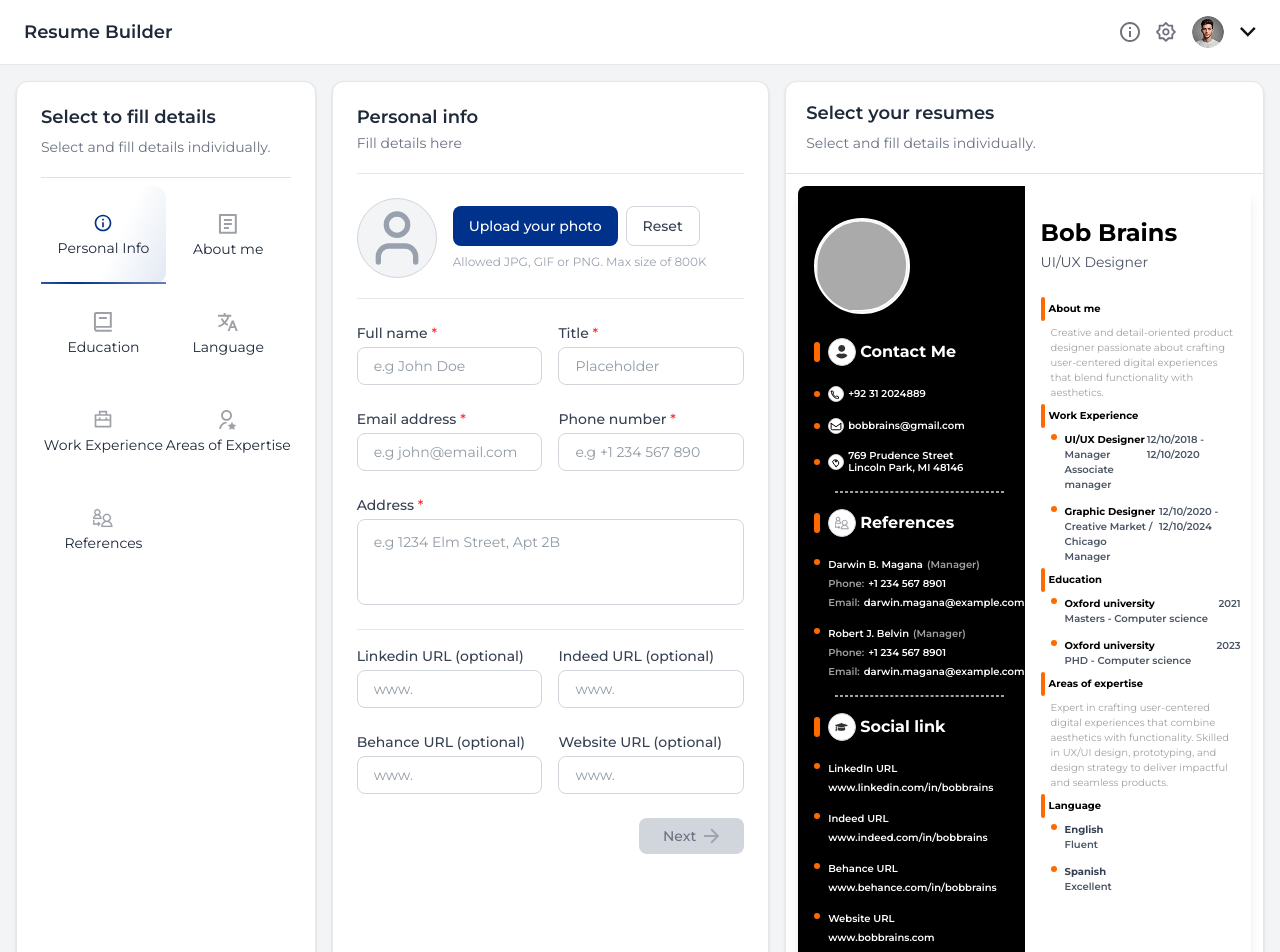
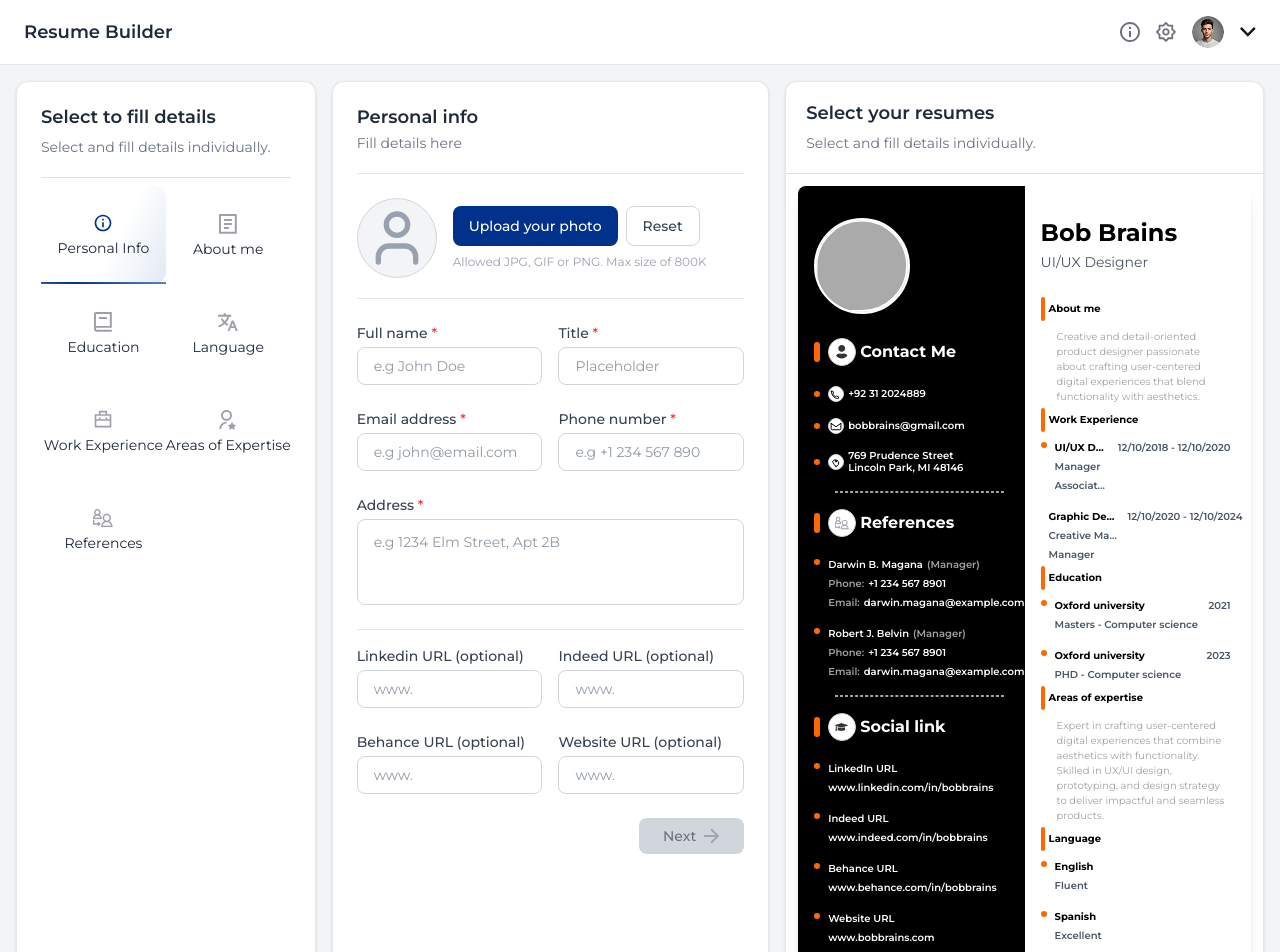
Before and after one commit to muhammadsalif/resume-builder, a React (Vite) app: page /builder/personal-info in a window 1280 px wide. Shown: the top 952 px of the page. Built offline with nearby package versions, Linux system fonts and the light colour scheme.

Commit message:
[update] rightPanel

```diff
--- a/src/components/RightPanel.jsx
+++ b/src/components/RightPanel.jsx
@@ -39,80 +39,88 @@ const RightPanel = () => {
                 </div>
 
                 {/* Section Content */}
-                <div className="ml-[10px] w-[190px] opacity-100">
+                <div className="relative flex flex-col gap-4 mt-1 w-[190px]">
                   {s.title === "About me" ? (
-                    <p className="font-inter font-normal not-italic text-[10px] tracking-[0%] text-[#A1A1A1]">
+                    <p className="font-inter font-normal not-italic text-[10px] tracking-[0%] text-[#A1A1A1] pl-4">
                       Creative and detail-oriented product designer passionate about crafting user-centered digital experiences that blend functionality with aesthetics.
                     </p>
                   ) : s.title === "Work Experience" ? (
-                    <div className="space-y-3">
+                    <div className="flex flex-col gap-4">
                       {/* First work item */}
                       <div className="flex items-start gap-1">
                         <Dot className="mt-[2px] mr-1 w-[6px] h-[6px]" />
-                        <div className="flex flex-1 justify-between items-start">
-                          <div>
-                            <p className="text-[10px] font-bold text-black">UI/UX Designer</p>
-                            <p className="text-[10px] text-gray-600">Manager</p>
-                            <p className="text-[10px] text-gray-600">Associate manager</p>
+                        <div className="flex-1">
+                          <div className="flex justify-between items-start w-full">
+                            <div className="flex flex-col gap-1 min-w-0">
+                              <p className="text-[10px] font-bold text-black truncate">UI/UX Designer</p>
+                              <p className="text-[10px] text-gray-600 truncate">Manager</p>
+                              <p className="text-[10px] text-gray-600 truncate">Associate manager</p>
+                            </div>
+                            <div className="text-[10px] text-gray-600 ml-2 shrink-0">12/10/2018 - 12/10/2020</div>
                           </div>
-                          <div className="text-[10px] text-gray-600">12/10/2018 - 12/10/2020</div>
                         </div>
                       </div>
 
                       {/* Second work item */}
                       <div className="flex items-start gap-1">
                         <Dot className="mt-[2px] mr-1 w-[6px] h-[6px]" />
-                        <div className="flex flex-1 justify-between items-start">
-                          <div>
-                            <p className="text-[10px] font-bold text-black">Graphic Designer</p>
-                            <p className="text-[10px] text-gray-600">Creative Market / Chicago</p>
-                            <p className="text-[10px] text-gray-600">Manager</p>
+                        <div className="flex-1">
+                          <div className="flex justify-between items-start w-full">
+                            <div className="flex flex-col gap-1 min-w-0">
+                              <p className="text-[10px] font-bold text-black truncate">Graphic Designer</p>
+                              <p className="text-[10px] text-gray-600 truncate">Creative Market / Chicago</p>
+                              <p className="text-[10px] text-gray-600 truncate">Manager</p>
+                            </div>
+                            <div className="text-[10px] text-gray-600 ml-2 shrink-0">12/10/2020 - 12/10/2024</div>
                           </div>
-                          <div className="text-[10px] text-gray-600">12/10/2020 - 12/10/2024</div>
                         </div>
                       </div>
                     </div>
                   ) : s.title === "Education" ? (
-                    <div className="space-y-3">
+                    <div className="flex flex-col gap-4">
                       <div className="flex items-start gap-1">
                         <Dot className="mt-[2px] mr-1 w-[6px] h-[6px]" />
-                        <div className="flex flex-1 justify-between items-start">
-                          <div>
-                            <p className="text-[10px] font-bold text-black">Oxford university</p>
-                            <p className="text-[10px] text-gray-600">Masters - Computer science</p>
+                        <div className="flex-1">
+                          <div className="flex justify-between items-start w-full">
+                            <div className="flex flex-col gap-1 min-w-0">
+                              <p className="text-[10px] font-bold text-black truncate">Oxford university</p>
+                              <p className="text-[10px] text-gray-600 truncate">Masters - Computer science</p>
+                            </div>
+                            <div className="text-[10px] text-gray-600 ml-2 shrink-0">2021</div>
                           </div>
-                          <div className="text-[10px] text-gray-600">2021</div>
                         </div>
                       </div>
 
                       <div className="flex items-start gap-1">
                         <Dot className="mt-[2px] mr-1 w-[6px] h-[6px]" />
-                        <div className="flex flex-1 justify-between items-start">
-                          <div>
-                            <p className="text-[10px] font-bold text-black">Oxford university</p>
-                            <p className="text-[10px] text-gray-600">PHD - Computer science</p>
+                        <div className="flex-1">
+                          <div className="flex justify-between items-start w-full">
+                            <div className="flex flex-col gap-1 min-w-0">
+                              <p className="text-[10px] font-bold text-black truncate">Oxford university</p>
+                              <p className="text-[10px] text-gray-600 truncate">PHD - Computer science</p>
+                            </div>
+                            <div className="text-[10px] text-gray-600 ml-2 shrink-0">2023</div>
                           </div>
-                          <div className="text-[10px] text-gray-600">2023</div>
                         </div>
                       </div>
                     </div>
                   ) : s.title === "Areas of expertise" ? (
-                    <p className="font-inter font-normal not-italic text-[10px] tracking-[0%] text-[#A1A1A1]">
+                    <p className="font-inter font-normal not-italic text-[10px] tracking-[0%] text-[#A1A1A1] pl-4">
                       Expert in crafting user-centered digital experiences that combine aesthetics with functionality. Skilled in UX/UI design, prototyping, and design strategy to deliver impactful and seamless products.
                     </p>
                   ) : s.title === "Language" ? (
-                    <div className="text-[10px] text-gray-700 space-y-3">
+                    <div className="flex flex-col gap-4">
                       <div className="flex items-start gap-1">
                         <Dot className="mt-[2px] mr-1 w-[6px] h-[6px]" />
-                        <div>
-                          <p className="font-bold text-[10px]">English</p>
+                        <div className="flex flex-col gap-1">
+                          <p className="font-bold text-[10px] text-black">English</p>
                           <p className="text-[10px] text-gray-600">Fluent</p>
                         </div>
                       </div>
                       <div className="flex items-start gap-1">
                         <Dot className="mt-[2px] mr-1 w-[6px] h-[6px]" />
-                        <div>
-                          <p className="font-bold text-[10px]">Spanish</p>
+                        <div className="flex flex-col gap-1">
+                          <p className="font-bold text-[10px] text-black">Spanish</p>
                           <p className="text-[10px] text-gray-600">Excellent</p>
                         </div>
                       </div>
```
